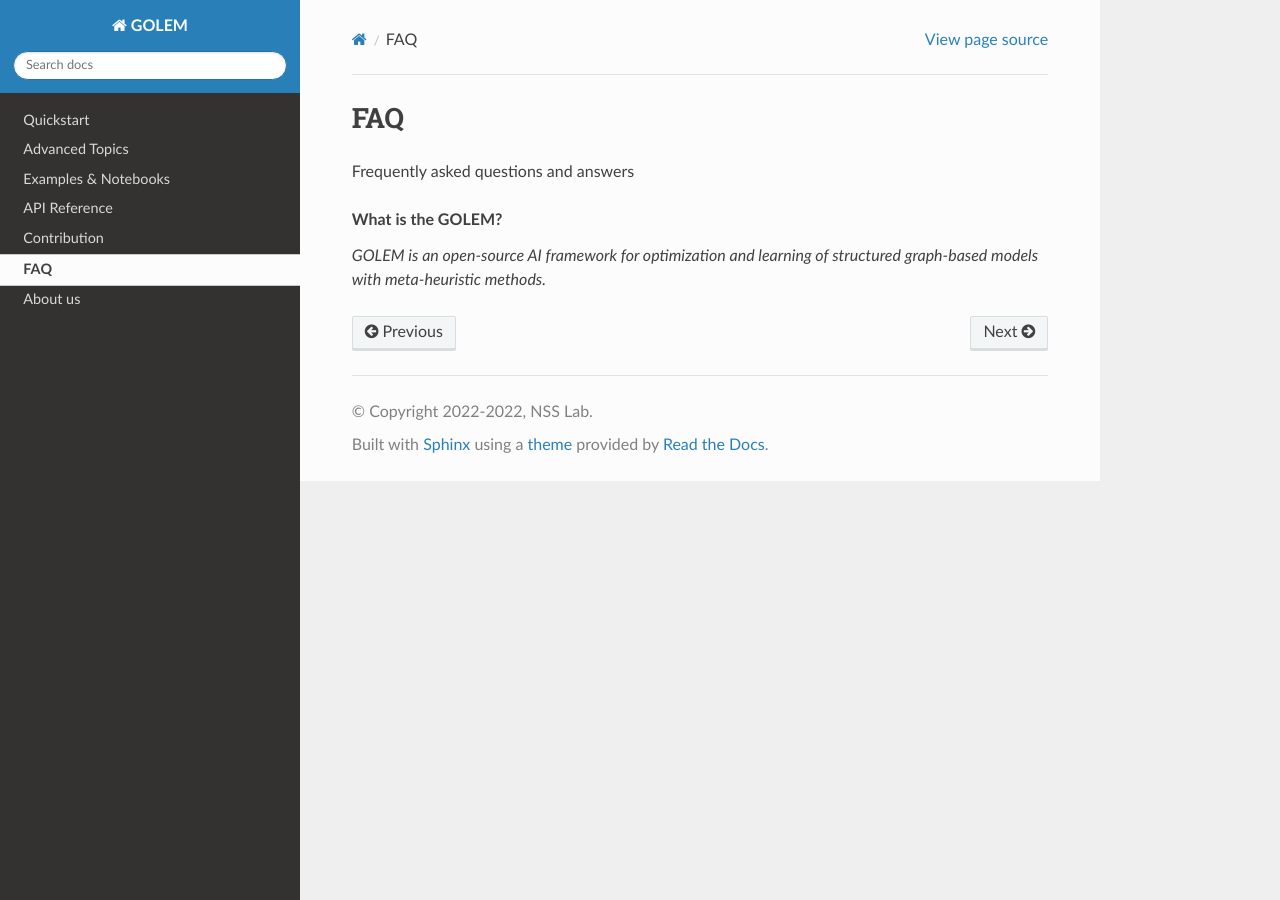
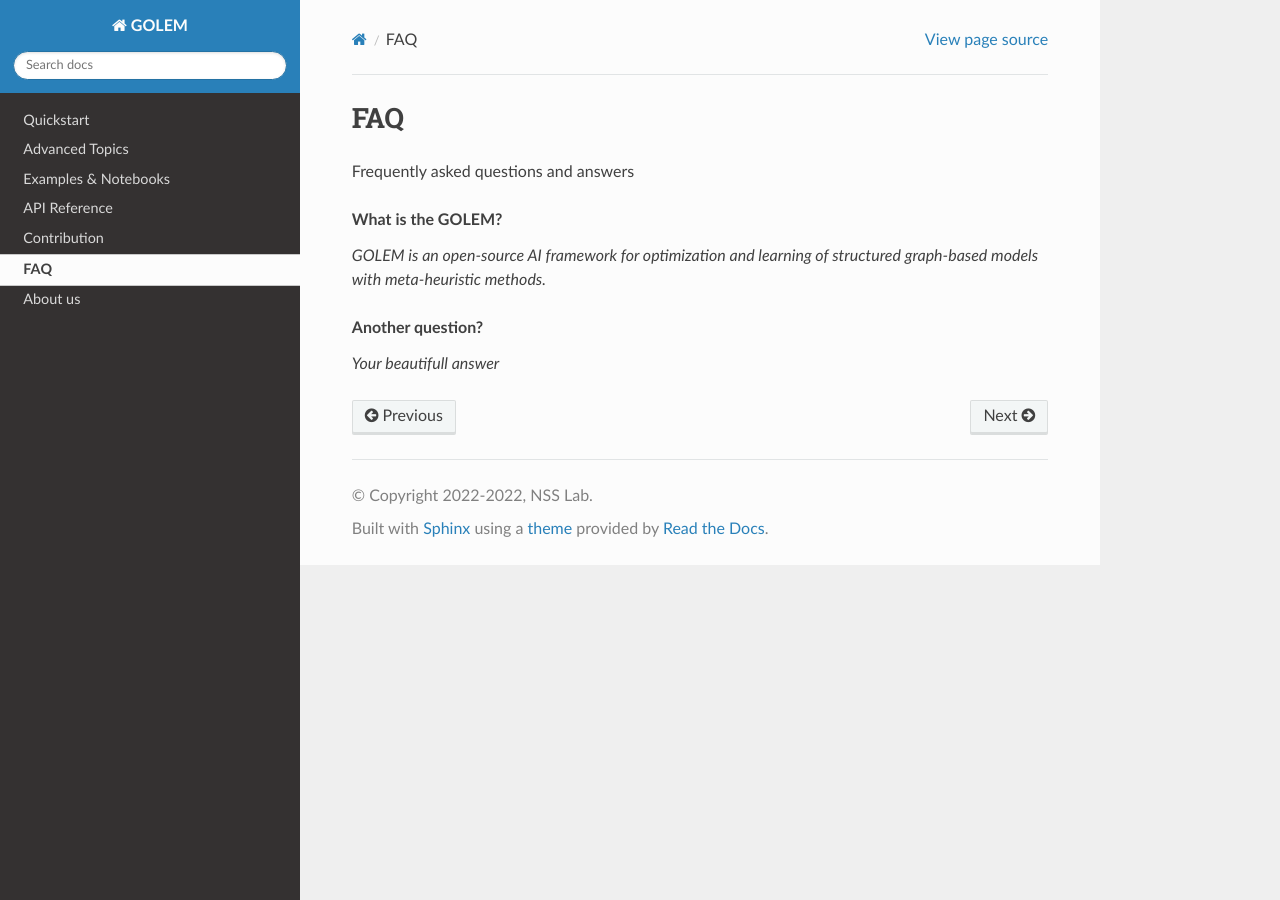
Before and after one commit to aimclub/GOLEM, a Sphinx documentation site: the page built from docs/source/faq.rst, in a window 1280 px wide. Built offline with Sphinx 7.4.7 and the Read the Docs theme 2.0.0, drawn with Linux system fonts in a browser that asks for light colours; pages that are not in the unit, such as notebooks, are missing from menus.

Commit message:
testing webhooks

```diff
--- a/docs/source/faq.rst
+++ b/docs/source/faq.rst
@@ -7,3 +7,7 @@ Frequently asked questions and answers
 .. topic:: What is the GOLEM?
 
     *GOLEM is an open-source AI framework for optimization and learning of structured graph-based models with meta-heuristic methods.*
+
+.. topic:: Another question?
+
+    *Your beautifull answer*
```
